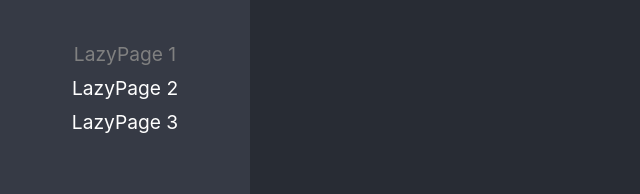
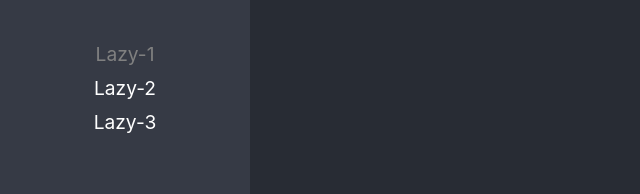
Before and after one commit to Facundo14/react-app-pro, a React (Create React App) app: page /lazy1 in a window 1280 px wide. Shown: the part 155-349 px from the top of the page, without its empty margins (0-640 px from the left). Built offline with nearby package versions, Linux system fonts and the light colour scheme.

Commit message:
LazyLoad Basico listo

```diff
--- a/src/01-lazyload/pages/LazyPage1.tsx
+++ b/src/01-lazyload/pages/LazyPage1.tsx
@@ -1,6 +1,8 @@
 
-export const LazyPage1 = () => {
+const LazyPage1 = () => {
   return (
     <h1>LazyPage 1</h1>
   )
 }
+
+export default LazyPage1;
--- a/src/01-lazyload/pages/LazyPage2.tsx
+++ b/src/01-lazyload/pages/LazyPage2.tsx
@@ -1,6 +1,8 @@
 
-export const LazyPage2 = () => {
+const LazyPage2 = () => {
   return (
     <h1>LazyPage 2</h1>
   )
 }
+
+export default LazyPage2;
--- a/src/01-lazyload/pages/LazyPage3.tsx
+++ b/src/01-lazyload/pages/LazyPage3.tsx
@@ -1,6 +1,8 @@
 
-export const LazyPage3 = () => {
+const LazyPage3 = () => {
   return (
     <h1>LazyPage 3</h1>
   )
 }
+
+export default LazyPage3;
--- a/src/01-lazyload/pages/index.ts
+++ b/src/01-lazyload/pages/index.ts
@@ -1,3 +1,3 @@
-export { LazyPage1 } from './LazyPage1';
-export { LazyPage2 } from './LazyPage2';
-export { LazyPage3 } from './LazyPage3';
+export  *  from './LazyPage1';
+export  *  from './LazyPage2';
+export  *  from './LazyPage3';
--- a/src/routes/Navigation.tsx
+++ b/src/routes/Navigation.tsx
@@ -1,35 +1,44 @@
+import { Suspense } from 'react';
 import { BrowserRouter, Navigate } from 'react-router-dom';
 import { Routes, Route, NavLink } from 'react-router-dom';
-import { LazyPage1, LazyPage2, LazyPage3 } from '../01-lazyload/pages';
+import { routes } from './routes';
+
 
 import logo from '../logo.svg'
 
 export const Navigation = () => {
   return (
+      <Suspense fallback={ <span>Loading ...</span> }>
         <BrowserRouter>
             <div className='main-layout'>
                 <nav>
                     <img src={ logo } alt="React logo" />
                     <ul>
-                    <li>
-                        <NavLink to="/lazy1" className={ ( {isActive }) => isActive ? 'nav-active' : '' }>LazyPage 1</NavLink>
+                        {
+                            routes.map(({to, name}) => (
+                                <li key={ to }>
+                                    <NavLink
+                                        className={ ({ isActive }) => isActive ? 'nav-active' : ''}
+                                        to={ to }
+                                    >
+                                        { name }
+                                    </NavLink>
                                 </li>
-                    <li>
-                        <NavLink to="/lazy2" className={ ( {isActive }) => isActive ? 'nav-active' : '' }>LazyPage 2</NavLink>
-                    </li>
-                    <li>
-                        <NavLink to="/lazy3" className={ ( {isActive }) => isActive ? 'nav-active' : '' }>LazyPage 3</NavLink>
-                    </li>
+                            ))
+                        }
                     </ul>
                 </nav>
 
                 <Routes>
-                <Route path="lazy1" element={ <LazyPage1 /> } />
-                <Route path="lazy2" element={ <LazyPage2 /> } />
-                <Route path="lazy3" element={ <LazyPage3 />} />
-                <Route path="/*" element={<Navigate to="/lazy1" replace />} />
+                    {
+                        routes.map(({ path, Component }) => (
+                            <Route key={ path } path={ path } element={ <Component />} />
+                        ))
+                    }
+                    <Route path="/*" element={<Navigate to={ routes[0].to } replace />} />
                 </Routes>
             </div>
         </BrowserRouter>
+      </Suspense>
   )
 }
--- /dev/null
+++ b/src/routes/routes.ts
@@ -0,0 +1,36 @@
+import { lazy, LazyExoticComponent } from 'react';
+// import { LazyPage1, LazyPage2, LazyPage3 } from "../01-lazyload/pages";
+
+type JSXComponent = () => JSX.Element;
+
+interface Route {
+    to: string;
+    path: string;
+    Component: LazyExoticComponent<JSXComponent> | JSXComponent;
+    name: string;
+}
+
+const Lazy1 = lazy(() => import(/* webpackChunkName: "LazyPage1" */ '../01-lazyload/pages/LazyPage1'));
+const Lazy2 = lazy(() => import(/* webpackChunkName: "LazyPage2" */ '../01-lazyload/pages/LazyPage2'));
+const Lazy3 = lazy(() => import(/* webpackChunkName: "LazyPage3" */ '../01-lazyload/pages/LazyPage3'));
+
+export const routes: Route[] = [
+    {
+        to: '/lazy1',
+        path: '/lazy1',
+        Component: Lazy1,
+        name: 'Lazy-1'
+    },
+    {
+        to: '/lazy2',
+        path: '/lazy2',
+        Component: Lazy2,
+        name: 'Lazy-2'
+    },
+    {
+        to: '/lazy3',
+        path: '/lazy3',
+        Component: Lazy3,
+        name: 'Lazy-3'
+    }
+];
```
Lines whose indentation alone changed are shown as unchanged.
